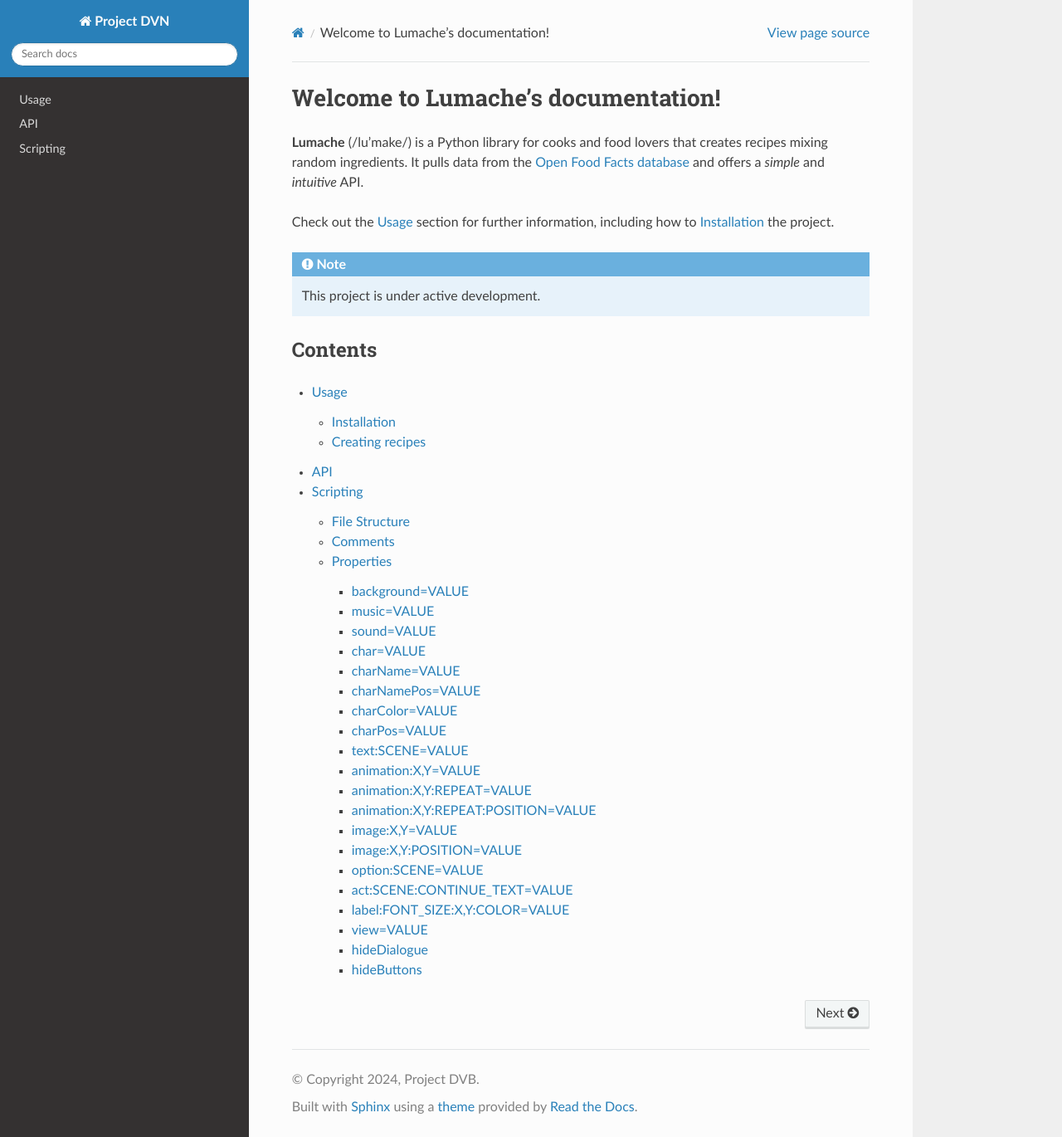
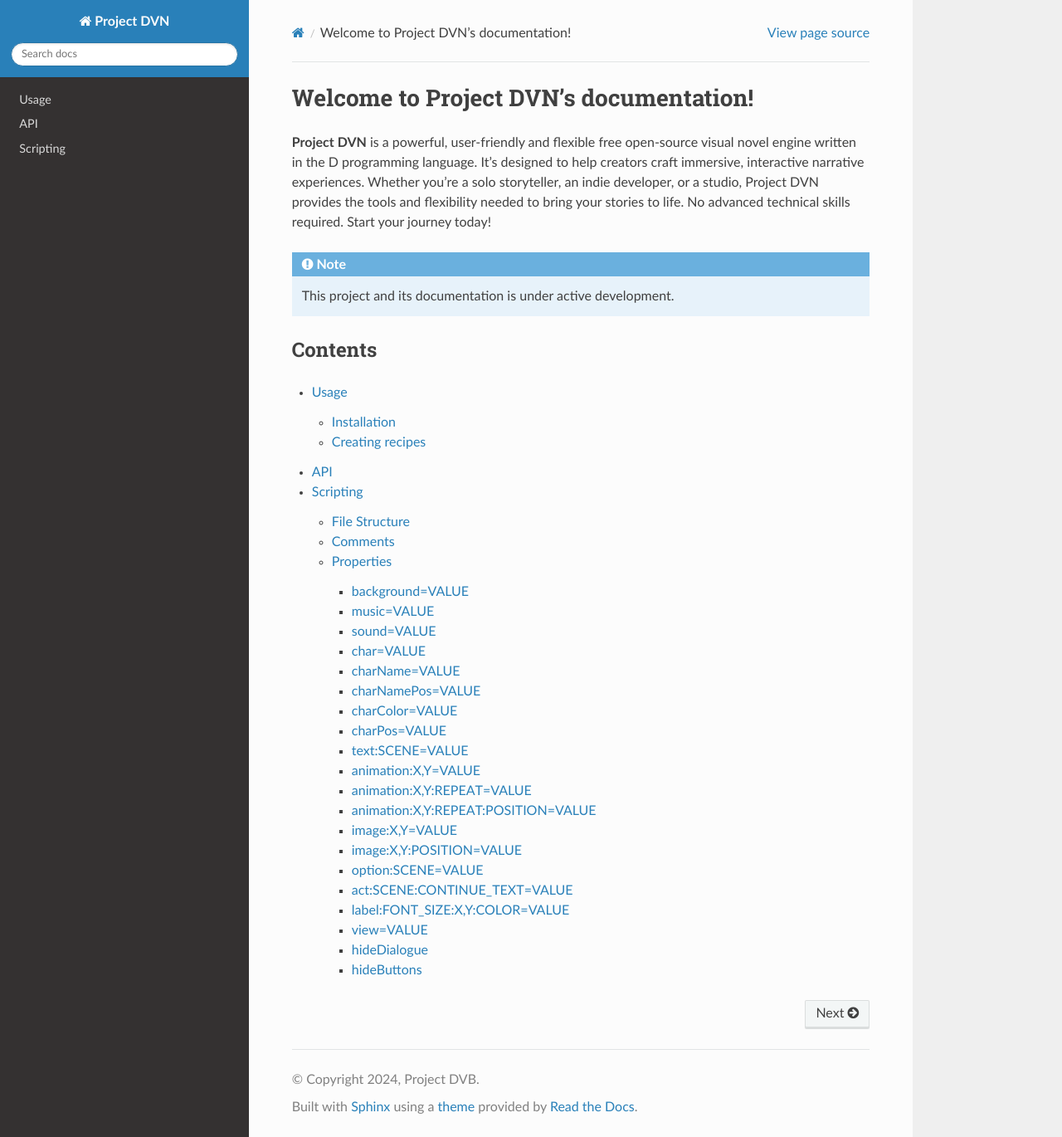
Before and after one commit to ProjectDVN/dvn-docs, a Sphinx documentation site: the page built from docs/source/index.rst, in a window 1280 px wide and 1370 px high. Shown: the whole window at 83% size. Built offline with Sphinx 7.4.7 and the Read the Docs theme 3.1.0, drawn with Linux system fonts in a browser that asks for light colours.

Commit message:
Update index.rst

```diff
--- a/docs/source/index.rst
+++ b/docs/source/index.rst
@@ -1,17 +1,11 @@
-Welcome to Lumache's documentation!
+Welcome to Project DVN's documentation!
 ===================================
 
-**Lumache** (/lu'make/) is a Python library for cooks and food lovers
-that creates recipes mixing random ingredients.
-It pulls data from the `Open Food Facts database <https://world.openfoodfacts.org/>`_
-and offers a *simple* and *intuitive* API.
-
-Check out the :doc:`usage` section for further information, including
-how to :ref:`installation` the project.
+**Project DVN** is a powerful, user-friendly and flexible free open-source visual novel engine written in the D programming language. It's designed to help creators craft immersive, interactive narrative experiences. Whether you're a solo storyteller, an indie developer, or a studio, Project DVN provides the tools and flexibility needed to bring your stories to life. No advanced technical skills required. Start your journey today!
 
 .. note::
 
-   This project is under active development.
+   This project and its documentation is under active development.
 
 Contents
 --------
```
